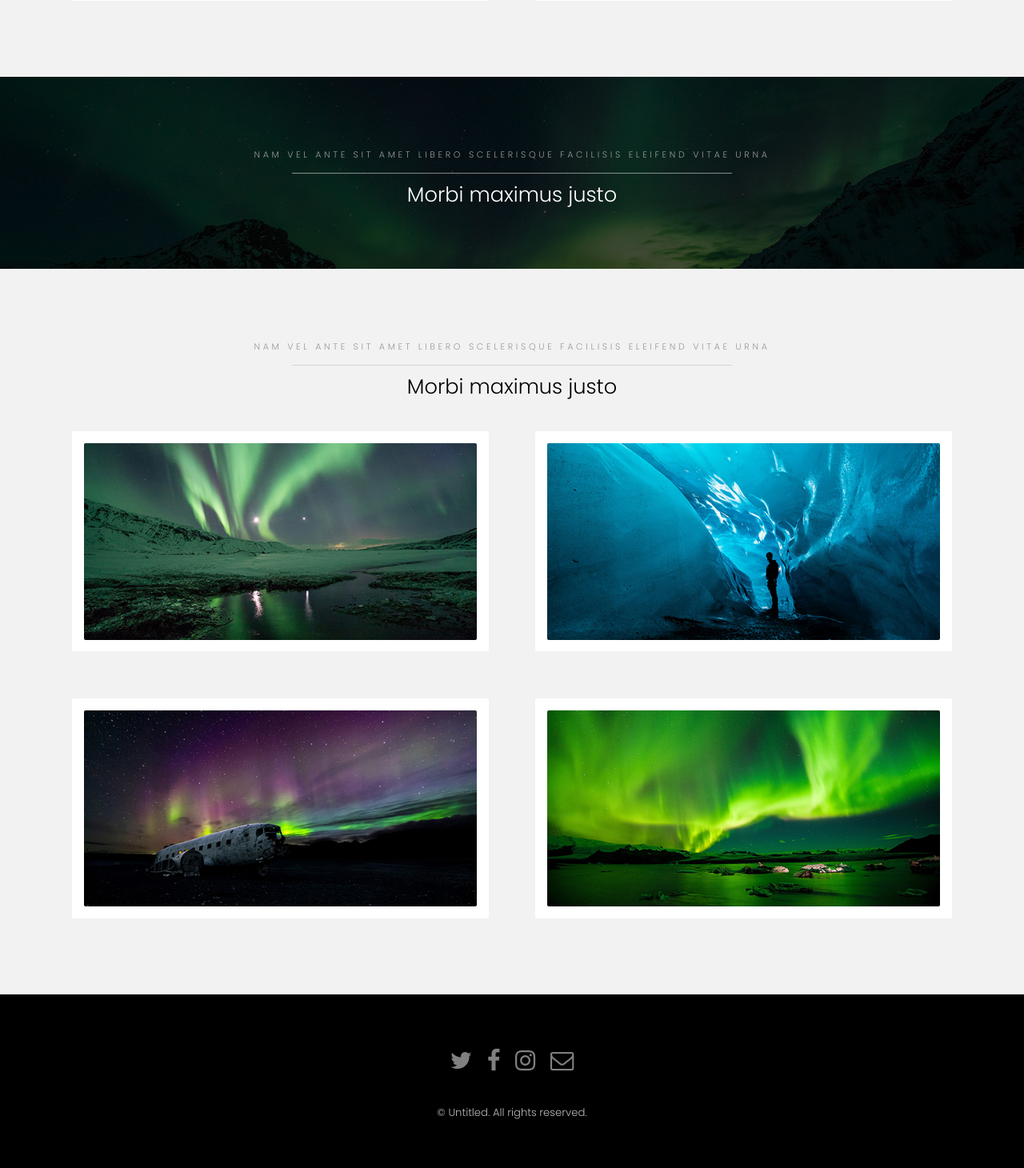
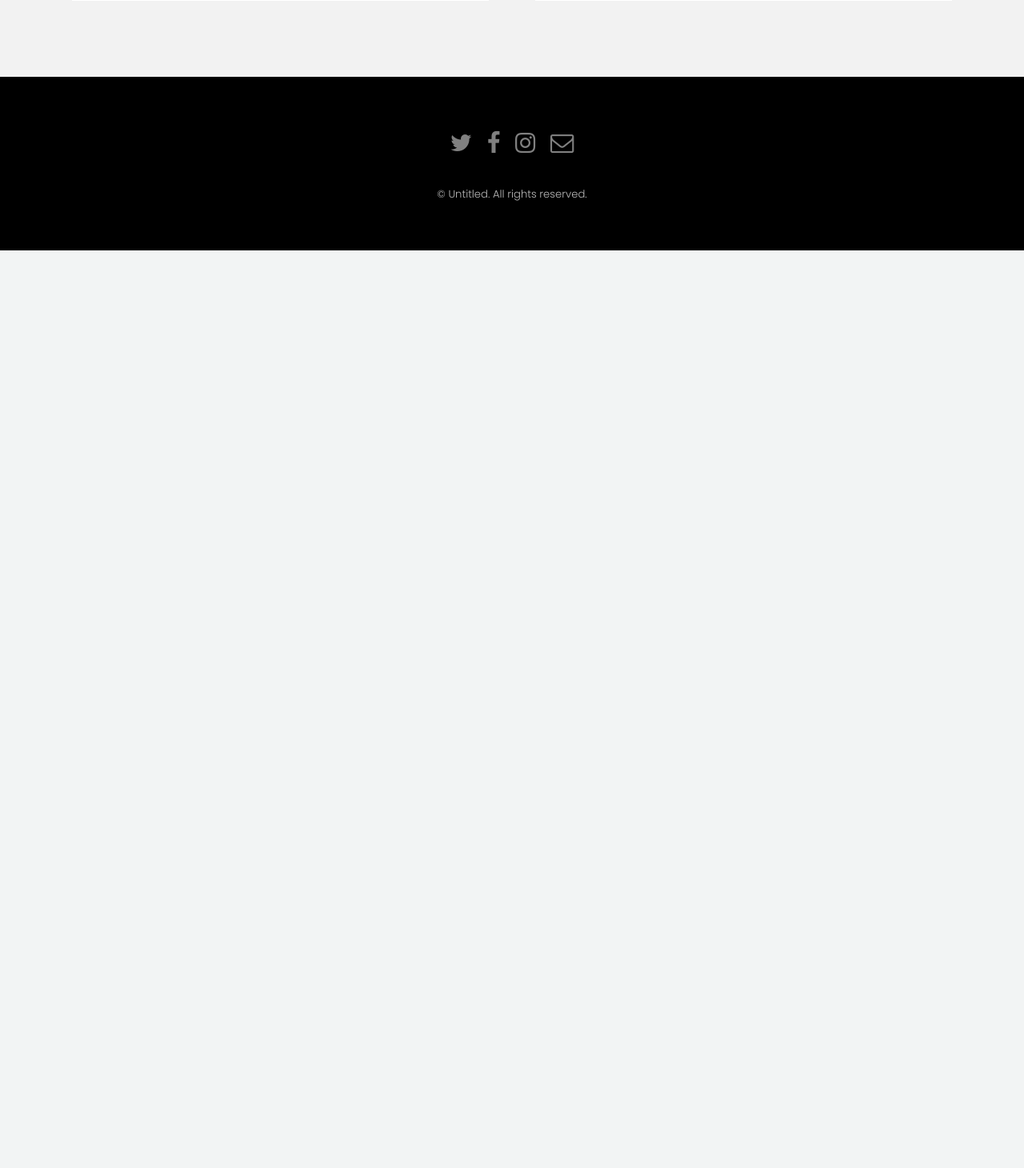
Before and after one commit to brusencov/flask_introduction, a Flask app: page / in a window 1280 px wide. Shown: the part 1280-2740 px from the top of the page at 80% size. After the commit the page ends 1593 px from the top, so only its background shows below. Run offline with Flask 2, Linux system fonts and the light colour scheme.

Commit message:
* add new

```diff
--- a/main.py
+++ b/main.py
@@ -1,4 +1,4 @@
-from flask import Flask, render_template, abort
+from flask import Flask, render_template, abort, request, redirect
 
 app = Flask(__name__)
 articles = [
@@ -30,9 +30,27 @@ def get_article(id):
     abort(404)
 
 
-@app.route('/create/article')
+@app.route('/create/article', methods=['GET', 'POST'])
 def create_article():
-    pass
+    """
+    Request methods:
+        1) GET - Отвечает за получение данных
+        2) POST - Отвечает за создание данных
+        3) PUT - Отвечает за обновление данных
+        4) DELETE - Отвечает за удаление данных
+    """
+    if request.method == 'GET':
+        return render_template('create_article.html')
+    elif request.method == 'POST':
+        articles.append({
+            'id': len(articles) + 1,
+            'author': request.form['article_author'],
+            'title': request.form['article_title'],
+            'text': request.form['article_text'],
+        })
+        return redirect('/')
+    else:
+        return 'METHOD NOT ALLOWED'
 
 
 data = """
--- a/templates/index.html
+++ b/templates/index.html
@@ -102,48 +102,6 @@
 				</div>
 			</section>
 
-		<!-- Two -->
-			<section id="two" class="wrapper style3">
-				<div class="inner">
-					<header class="align-center">
-						<p>Nam vel ante sit amet libero scelerisque facilisis eleifend vitae urna</p>
-						<h2>Morbi maximus justo</h2>
-					</header>
-				</div>
-			</section>
-
-		<!-- Three -->
-			<section id="three" class="wrapper style2">
-				<div class="inner">
-					<header class="align-center">
-						<p class="special">Nam vel ante sit amet libero scelerisque facilisis eleifend vitae urna</p>
-						<h2>Morbi maximus justo</h2>
-					</header>
-					<div class="gallery">
-						<div>
-							<div class="image fit">
-								<a href="#"><img src="static/images/pic01.jpg" alt="" /></a>
-							</div>
-						</div>
-						<div>
-							<div class="image fit">
-								<a href="#"><img src="static/images/pic02.jpg" alt="" /></a>
-							</div>
-						</div>
-						<div>
-							<div class="image fit">
-								<a href="#"><img src="static/images/pic03.jpg" alt="" /></a>
-							</div>
-						</div>
-						<div>
-							<div class="image fit">
-								<a href="#"><img src="static/images/pic04.jpg" alt="" /></a>
-							</div>
-						</div>
-					</div>
-				</div>
-			</section>
-
 
 		<!-- Footer -->
 			<footer id="footer">
```
Also changed, not shown: templates/create_article.html (added, +21 -0 lines).
